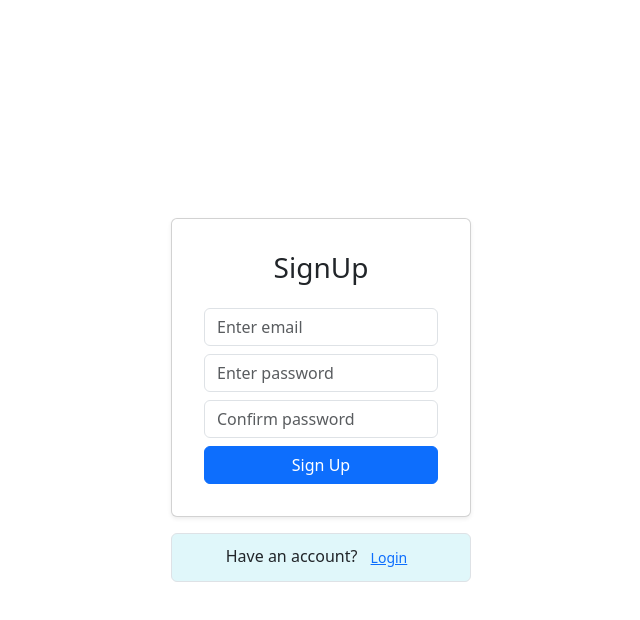
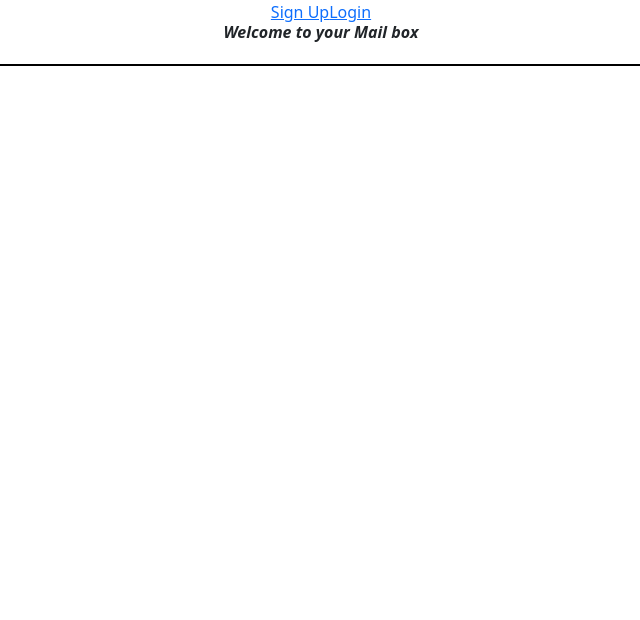
Before and after one commit to jaseelamahar/MailboxClientApp, a React (Create React App) app: page /welcome in a window 1280 px wide. Shown: the top 620 px of the page, without its empty margins (319-959 px from the left). Built offline with nearby package versions, Linux system fonts and the light colour scheme.

Commit message:
added login&welcome

```diff
--- a/package.json
+++ b/package.json
@@ -8,6 +8,8 @@
     "react": "^18.3.1",
     "react-bootstrap": "^2.10.9",
     "react-dom": "^18.3.1",
+    "react-icons": "^5.4.0",
+    "react-router-dom": "^5.3.4",
     "react-scripts": "5.0.1"
   },
   "scripts": {
--- a/src/App.js
+++ b/src/App.js
@@ -1,14 +1,27 @@
 import React from 'react';
 import './App.css';
 import SignUp from './components/SignUp';
+import { BrowserRouter as Router, Route, Link } from "react-router-dom";
+import Login from './components/Login';
+import Welcome from './components/Welcome';
 
 
-function App() {
+const App = () => {
   return (
     <div className="App">
-     <SignUp/>
-     </div>
+      <Router>
+        <nav>
+          <Link to="/signup">Sign Up</Link>
+          <Link to="/login">Login</Link>
+
+        </nav>
+
+        <Route path="/signup" component={SignUp} />
+        <Route path="/login" component={Login} />
+        <Route path="/welcome" component={Welcome}/>
+      </Router>
+    </div>
   );
-}
+};
 
 export default App;
--- /dev/null
+++ b/src/components/Login.css
@@ -0,0 +1,9 @@
+.black-input {
+    background-color: black;   /* Black background */
+    border-radius: 50px;       /* Rounded corners */
+    color: white;              /* White text color */
+  }
+
+  .black-input::placeholder {
+    color: #888;               /* Lighter color for the placeholder */
+  }
--- a/src/components/Login.js
+++ b/src/components/Login.js
@@ -5,13 +5,15 @@ import Card from "react-bootstrap/Card";
 import Button from "react-bootstrap/Button";
 import { AuthContext } from "./auth-context";
 import { FaEye, FaEyeSlash } from 'react-icons/fa';
-import { Link } from "react-router-dom/cjs/react-router-dom.min";
+import { Link } from "react-router-dom";
+import { useHistory } from "react-router-dom";
 
 const Login = () => {
   const emailInputRef = useRef();
   const passwordInputRef = useRef();
   const authCtx = useContext(AuthContext);
   const [passwordVisible, setPasswordVisible] = useState(false);
+  const history=useHistory()
 
   const submitHandler = async (event) => {
     event.preventDefault();
@@ -42,6 +44,7 @@ const Login = () => {
         localStorage.setItem("userEmailId", data.email);
 
         authCtx.login(data.idToken, data.email); // Pass email to AuthContext
+        history.push('/welcome');
       } else {
         alert("Login failed: " + (data.error?.message || "Unknown error"));
       }
--- a/src/components/SignUp.js
+++ b/src/components/SignUp.js
@@ -41,8 +41,7 @@ const SignUp = () => {
 
   return (
     <div className="d-flex flex-column justify-content-center align-items-center vh-100">
-  {/* Sign Up Card */}
-  <Card className="p-3 shadow-sm w-50" style={{ maxWidth: '300px' }}>
+<Card className="p-3 shadow-sm w-50" style={{ maxWidth: '300px' }}>
     <Card.Body>
       <h3 className="text-center mb-4">SignUp</h3>
       <Form onSubmit={submitHandler}>
--- /dev/null
+++ b/src/components/Welcome.js
@@ -0,0 +1,20 @@
+import React from 'react'
+
+const Welcome = () => {
+  return (
+    <div style={{ position: "absolute",
+        top: 0,
+        left:0,
+        borderBottom: "2px solid black",
+        padding: "20px",
+        width:"100%"  ,
+        margin:"0"   ,
+        fontWeight:"bolder"  ,
+        fontStyle:"italic"
+           }}>
+      Welcome to your Mail box
+    </div>
+  )
+}
+
+export default Welcome
--- /dev/null
+++ b/src/components/auth-context.js
@@ -0,0 +1,47 @@
+import React, { useState, useEffect } from "react";
+
+export const AuthContext = React.createContext({
+  token: null,
+  email: null,
+  isLoggedIn: false,
+  login: (token, email) => {},
+  logout: () => {},
+});
+
+export const AuthContextProvider = (props) => {
+  const [token, setToken] = useState(null);
+  const [email, setEmail] = useState(null);
+
+  useEffect(() => {
+    const storedToken = localStorage.getItem("token");
+    const storedEmail = localStorage.getItem("userEmailId");
+    if (storedToken) {
+      setToken(storedToken);
+      setEmail(storedEmail);
+    }
+  }, []);
+
+  const loginHandler = (token, email) => {
+    setToken(token);
+    setEmail(email);
+    localStorage.setItem("token", token);
+    localStorage.setItem("userEmailId", email);
+  };
+
+  const logoutHandler = () => {
+    setToken(null);
+    setEmail(null);
+    localStorage.removeItem("token");
+    localStorage.removeItem("userEmailId");
+  };
+
+  const contextValue = {
+    token: token,
+    email: email,
+    isLoggedIn: !!token,
+    login: loginHandler,
+    logout: logoutHandler,
+  };
+
+  return <AuthContext.Provider value={contextValue}>{props.children}</AuthContext.Provider>;
+};
```
Also changed, not shown: 1 other file (tests, documents, lock files or other folders).
